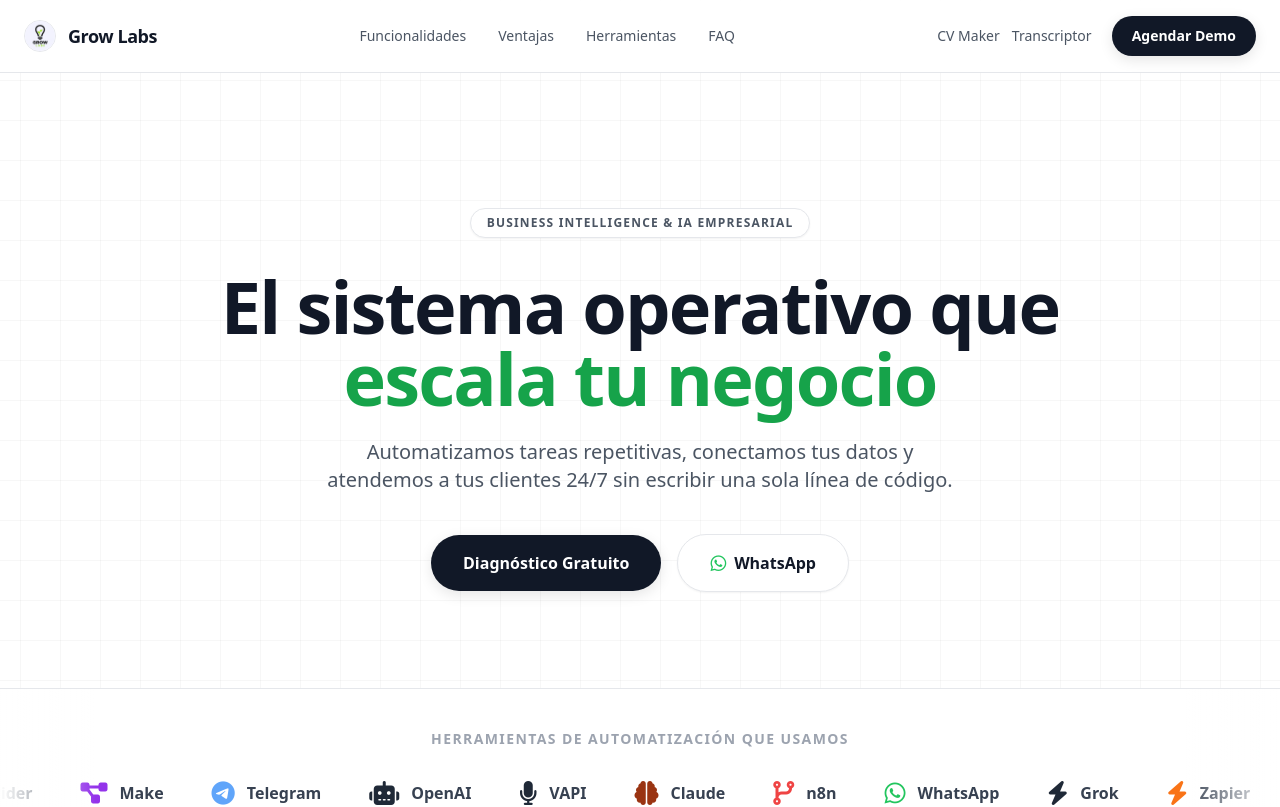
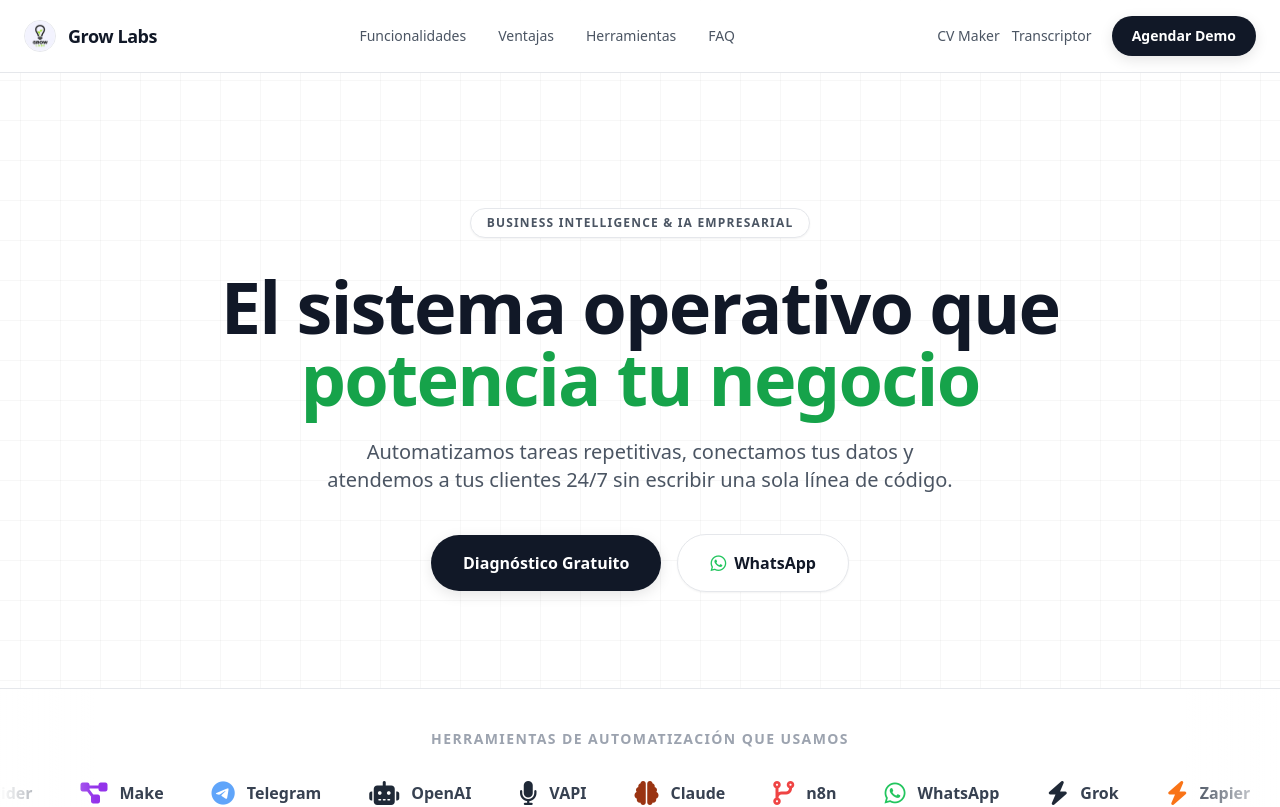
Before and after one commit to lucasmmg12/transcriptor, a Next.js app: page / in a window 1280 px wide. Shown: the top 807 px of the page. Built offline with nearby package versions, Linux system fonts and the light colour scheme.

Commit message:
Add animated rotating hero text

```diff
--- a/src/app/page.tsx
+++ b/src/app/page.tsx
@@ -2,7 +2,9 @@
 
 import Link from 'next/link';
 import Image from 'next/image';
-import { useState } from 'react';
+import { useState, useEffect } from 'react';
+
+const VERBOS_HERO = ["escala", "potencia", "automatiza", "transforma", "revoluciona"];
 
 const SOLUTIONS = [
     {
@@ -56,6 +58,14 @@ const INTEGRATIONS = [
 
 export default function Home() {
     const [openFaq, setOpenFaq] = useState<number | null>(null);
+    const [wordIndex, setWordIndex] = useState(0);
+
+    useEffect(() => {
+        const interval = setInterval(() => {
+            setWordIndex((current) => (current + 1) % VERBOS_HERO.length);
+        }, 4000);
+        return () => clearInterval(interval);
+    }, []);
 
     const toggleFaq = (index: number) => {
         setOpenFaq(openFaq === index ? null : index);
@@ -110,7 +120,12 @@ export default function Home() {
                             Business Intelligence & IA Empresarial
                         </div>
                         <h1 className="text-4xl sm:text-5xl md:text-7xl font-bold mb-6 text-gray-900 tracking-tight leading-tight">
-                            El sistema operativo que <span className="text-green-600">escala tu negocio</span>
+                            El sistema operativo que <br className="hidden lg:block" />
+                            <span className="text-green-600 inline-block min-w-[250px] sm:min-w-[300px] md:min-w-[420px]">
+                                <span key={wordIndex} className="inline-block animate-fade-in-up">
+                                    {VERBOS_HERO[wordIndex]}
+                                </span> tu negocio
+                            </span>
                         </h1>
                         <p className="text-lg sm:text-xl text-gray-600 mb-8 md:mb-10 max-w-2xl mx-auto px-2">
                             Automatizamos tareas repetitivas, conectamos tus datos y atendemos a tus clientes 24/7 sin escribir una sola línea de código.
```
